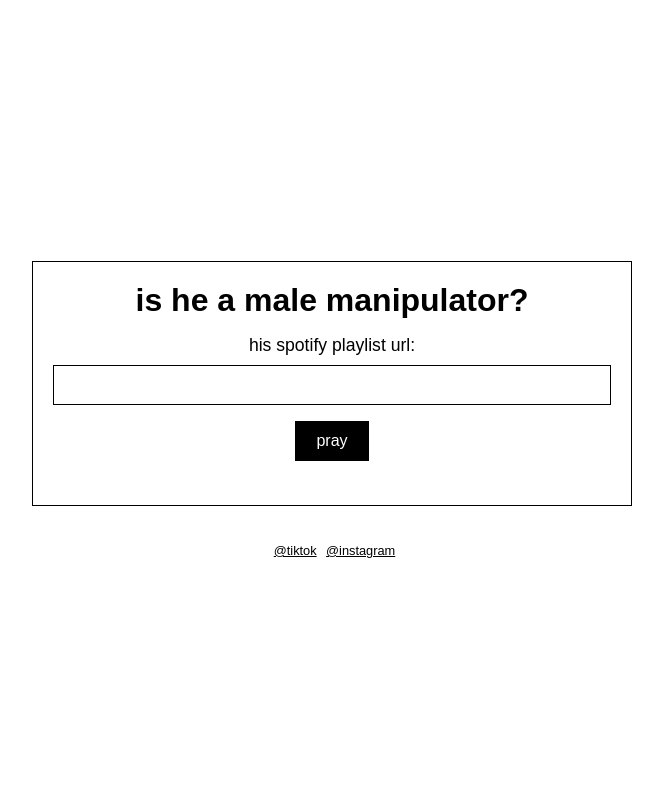
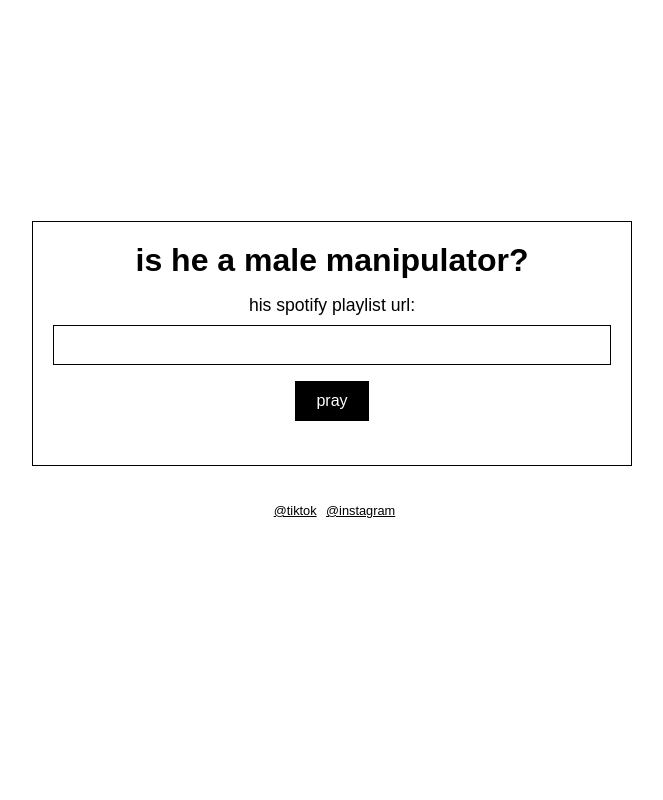
Before and after one commit to bobby-cmyk/malemanipulator, a Flask app: page / in a window 1280 px wide. Shown: the whole page, without its empty margins (308-971 px from the left). Run offline with Flask 3, Linux system fonts and the light colour scheme; some libraries are stand-ins or nearby versions.

Commit message:
updated css

```diff
--- a/static/styles.css
+++ b/static/styles.css
@@ -14,13 +14,13 @@ body {
     align-items: center;
     justify-content: center;
     flex-direction: column;
-    min-height: 100vh;
+    min-height: 90vh;
 }
 
 /* Container for Centered Content */
 .container {
     max-width: 600px;
-    width: 100%;
+    width: 97%;
     text-align: center;
     border: 1px solid #000;
     padding: 20px;
```
